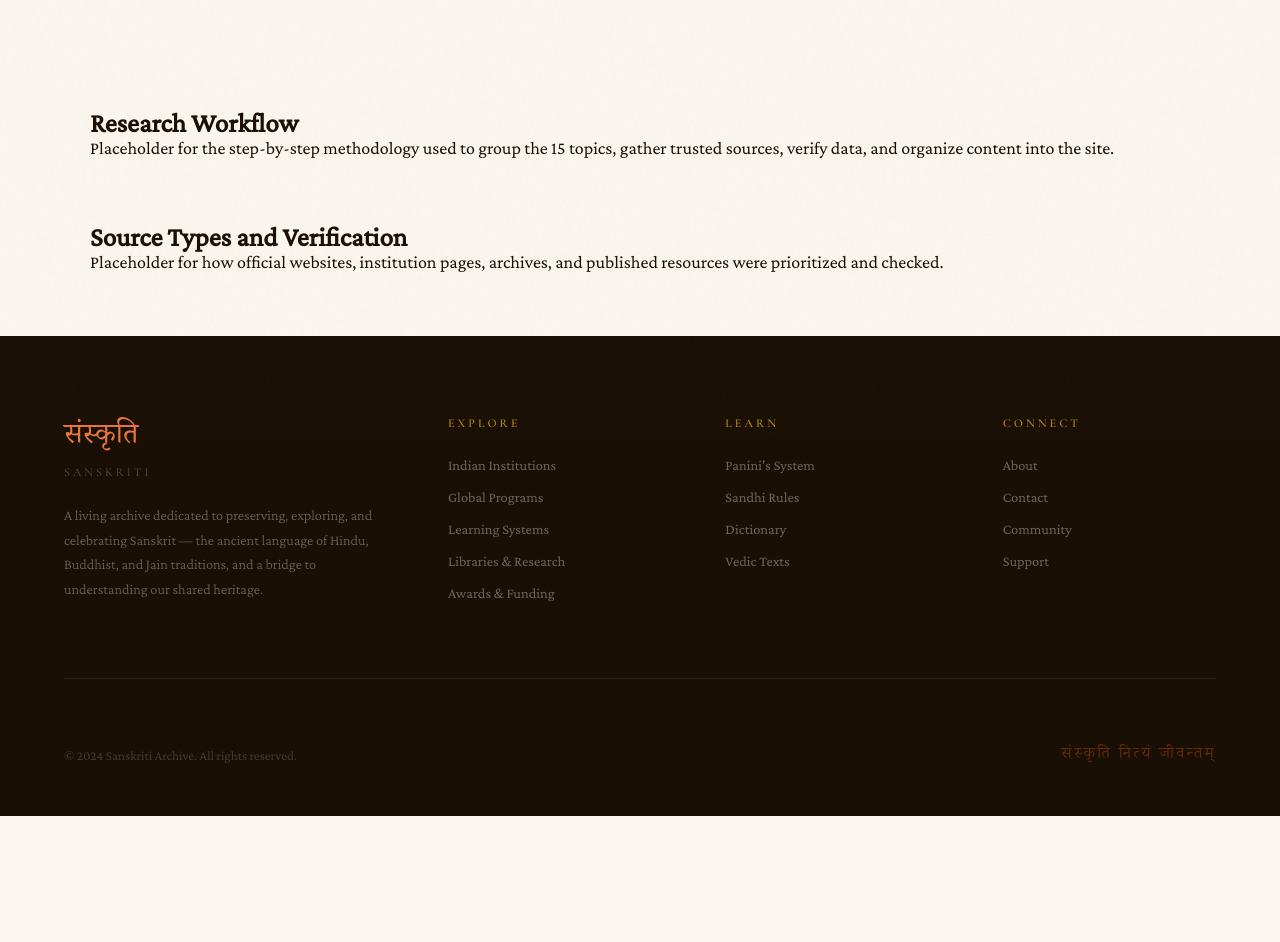
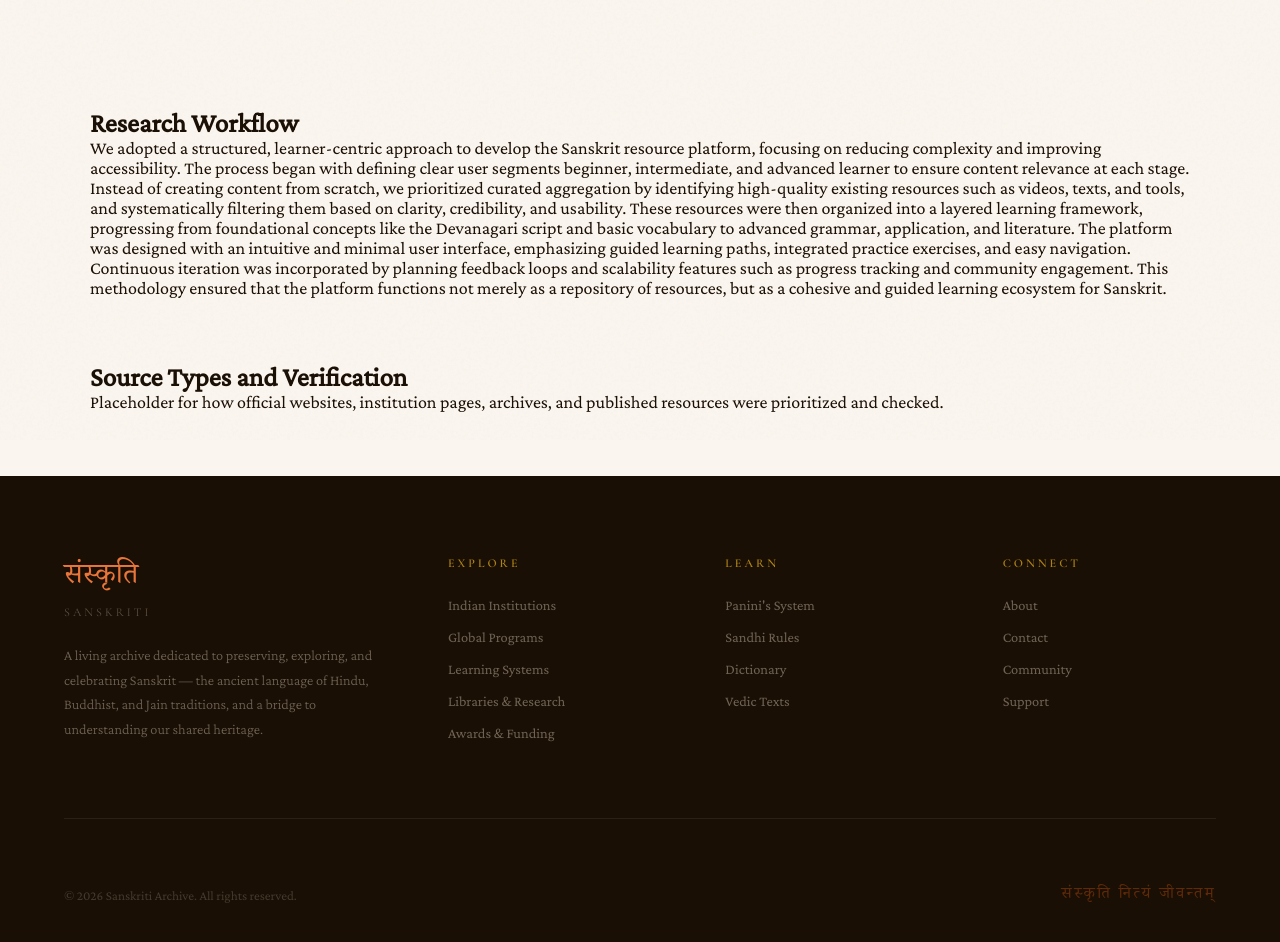
Before and after one commit to mainpratyushhoon/SanskritNHeritage, a plain HTML site: page pages/methodology.html in a window 1280 px wide. Shown: the part 360-1302 px from the top of the page. Before the commit the page ends 1176 px from the top, so only its background shows below. Drawn offline with nearby package versions, Linux system fonts and the light colour scheme.

Commit message:
Update methodology description and copyright year

```diff
--- a/pages/methodology.html
+++ b/pages/methodology.html
@@ -42,7 +42,7 @@
 <main style="padding: 4rem;">
   <section style="max-width: 1100px; margin: 0 auto;">
     <h2>Research Workflow</h2>
-    <p>Placeholder for the step-by-step methodology used to group the 15 topics, gather trusted sources, verify data, and organize content into the site.</p>
+    <p>We adopted a structured, learner-centric approach to develop the Sanskrit resource platform, focusing on reducing complexity and improving accessibility. The process began with defining clear user segments beginner, intermediate, and advanced learner to ensure content relevance at each stage. Instead of creating content from scratch, we prioritized curated aggregation by identifying high-quality existing resources such as videos, texts, and tools, and systematically filtering them based on clarity, credibility, and usability. These resources were then organized into a layered learning framework, progressing from foundational concepts like the Devanagari script and basic vocabulary to advanced grammar, application, and literature. The platform was designed with an intuitive and minimal user interface, emphasizing guided learning paths, integrated practice exercises, and easy navigation. Continuous iteration was incorporated by planning feedback loops and scalability features such as progress tracking and community engagement. This methodology ensured that the platform functions not merely as a repository of resources, but as a cohesive and guided learning ecosystem for Sanskrit.</p>
   </section>
   <section style="max-width: 1100px; margin: 4rem auto 0;">
     <h2>Source Types and Verification</h2>
@@ -86,7 +86,7 @@
     </div>
   </div>
   <div class="footer-bottom">
-    <p>&copy; 2024 Sanskriti Archive. All rights reserved.</p>
+    <p>&copy; 2026 Sanskriti Archive. All rights reserved.</p>
     <span class="dev-line">संस्कृति नित्यं जीवन्तम्</span>
   </div>
 </footer>
```
